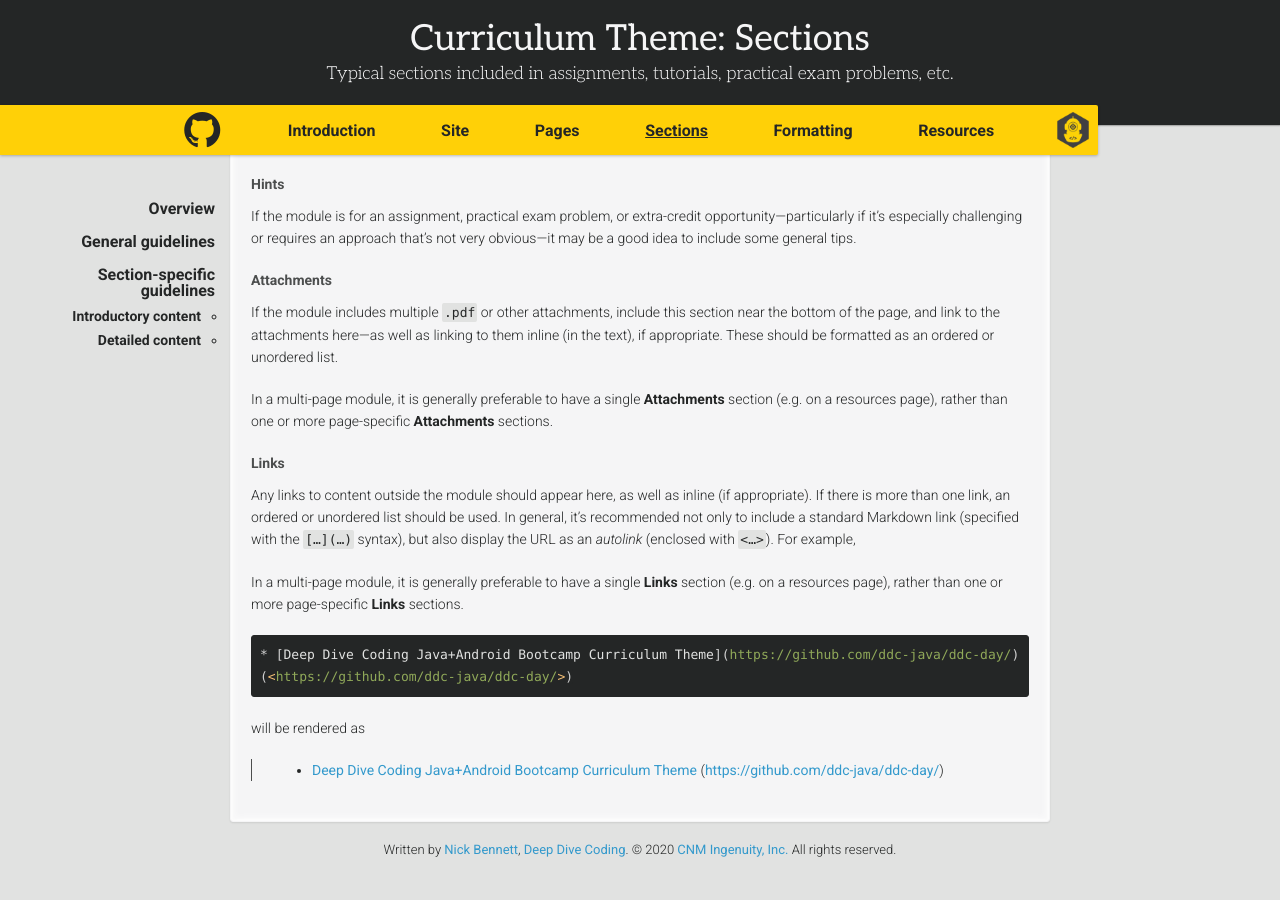
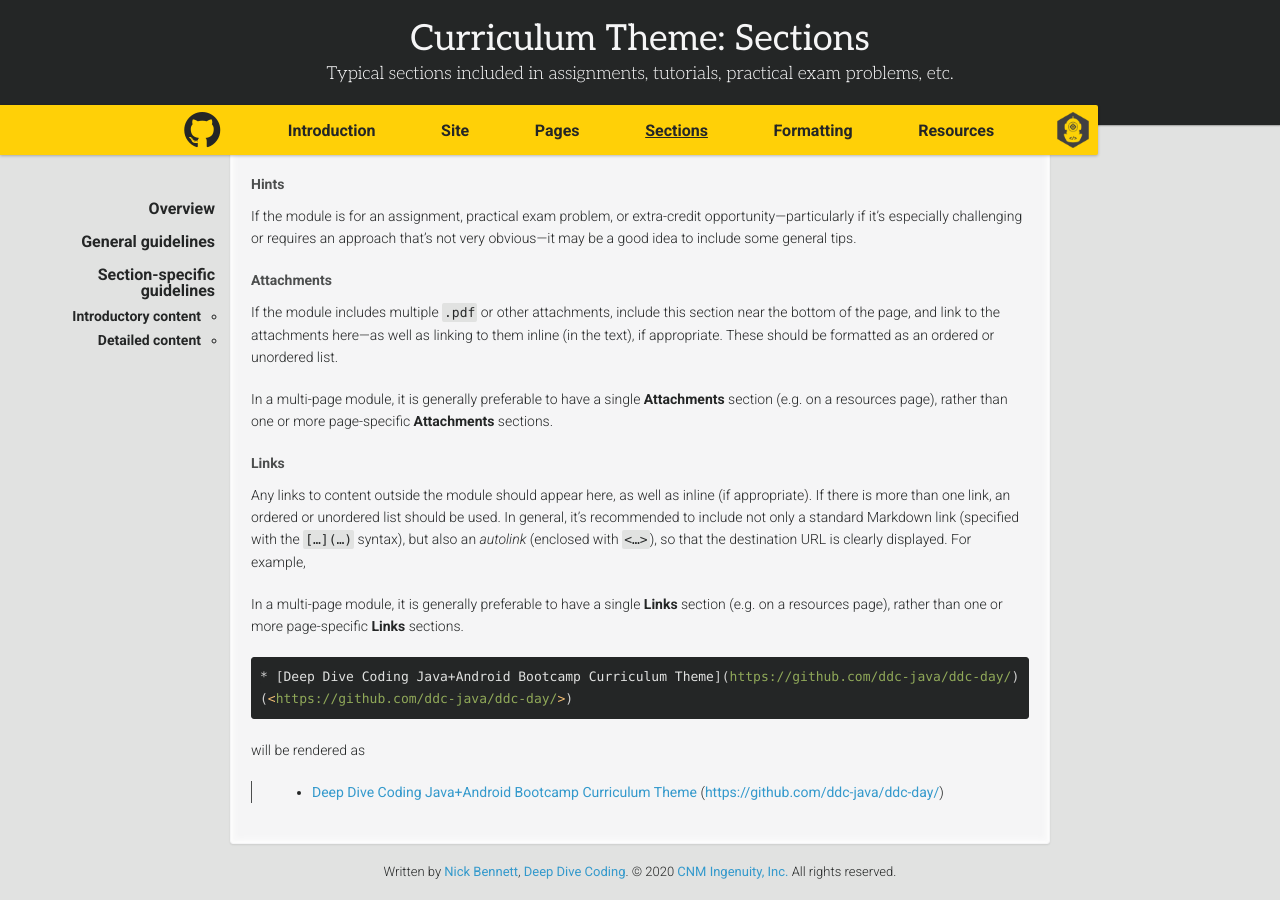
Before and after one commit to ddc-java/ddc-day, a Jekyll site: the page built from sections.md, in a window 1280 px wide and 900 px high, scrolled down 1853 px. Built offline with Jekyll 4.4.1, drawn with Linux system fonts in a browser that asks for light colours; nearby versions of some CDN libraries; some web fonts are replaced; our own code applies the rules of GitHub Pages for plain Markdown files; before the commit the page ends 2731 px from its top, so only the background shows below that.

Commit message:
Different style for example rendering

```diff
--- a/sections.md
+++ b/sections.md
@@ -75,7 +75,7 @@
 
 #### Links<a name="inventory-hints"></a>
 
-Any links to content outside the module should appear here, as well as inline (if appropriate). If there is more than one link, an ordered or unordered list should be used. In general, it's recommended not only to include a standard Markdown link (specified with the `[…](…)` syntax), but also display the URL as an _autolink_ (enclosed with `<…>`). For example,
+Any links to content outside the module should appear here, as well as inline (if appropriate). If there is more than one link, an ordered or unordered list should be used. In general, it's recommended to include not only a standard Markdown link (specified with the `[…](…)` syntax), but also an _autolink_ (enclosed with `<…>`), so that the destination URL is clearly displayed. For example,
 
 In a multi-page module, it is generally preferable to have a single **Links** section (e.g. on a resources page), rather than one or more page-specific **Links** sections.
 
@@ -86,3 +86,4 @@
 will be rendered as
 
 > * [Deep Dive Coding Java+Android Bootcamp Curriculum Theme](https://github.com/ddc-java/ddc-day/) (<https://github.com/ddc-java/ddc-day/>)
+{:.render-example}
```
Also changed, not shown: formatting.md (+11 -1 lines), index.md (+1 -1 lines), site.md (+1 -0 lines).
